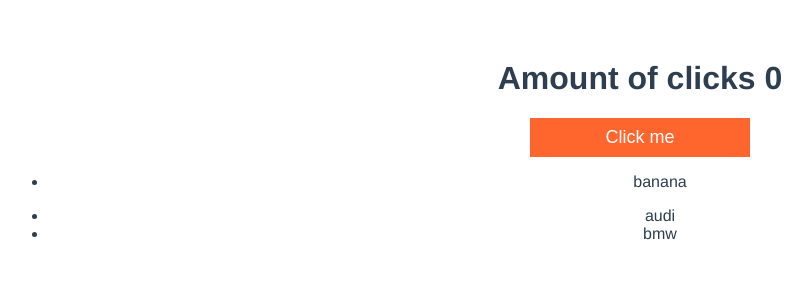
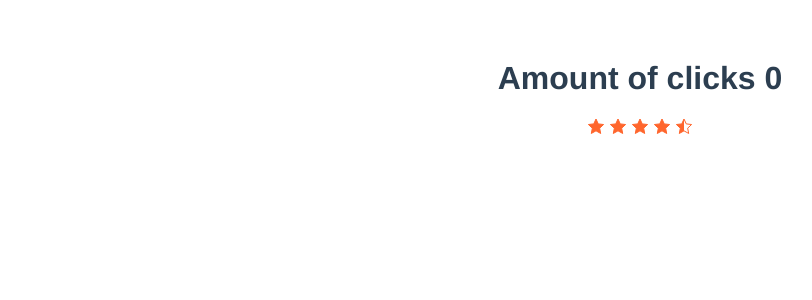
Before and after one commit to NikitaMelnychencko/vue, a Vue app: page / in a window 1280 px wide. Shown: the top 300 px of the page, without its empty margins (0-812 px from the left). Built offline with nearby package versions, Linux system fonts and the light colour scheme.

Commit message:
lesson 8

```diff
--- a/src/App.vue
+++ b/src/App.vue
@@ -1,18 +1,17 @@
 <template>
   <div :id="$style.app">
     <h1>{{ title }}</h1>
-    <Button @click="increment">Click me</Button>
-    <DirectivesTest></DirectivesTest>
+
+    <StarRating :rating="4.5" />
   </div>
 </template>
 
 <script>
-import Button from "./components/Button";
-import DirectivesTest from "./components/DirectivesTest";
+import StarRating from "./components/StarRating";
 
 export default {
   name: "App",
-  components: { Button, DirectivesTest },
+  components: { StarRating },
   data() {
     return {
       amountOfClicks: 0,
--- a/src/components/DirectivesTest.vue
+++ /dev/null
@@ -1,35 +0,0 @@
-<template>
-  <div v-if="isVisible">
-    <h1 v-show="false">Super Test</h1>
-    <ul>
-      <template v-for="fruit in fruits">
-        <li v-if="fruit === 'banana'" :key="fruit">{{ fruit }}</li>
-      </template>
-    </ul>
-    <ul>
-      <li v-for="(car, key) in cars" :key="key">{{ key }}</li>
-    </ul>
-  </div>
-</template>
-
-<script>
-export default {
-  name: "DirectivesTest",
-  data() {
-    return {
-      isVisible: true,
-      fruits: ["kiwi", "banana", "apple"],
-      cars: {
-        audi: {
-          color: "red",
-        },
-        bmw: {
-          color: "black",
-        },
-      },
-    };
-  },
-};
-</script>
-
-<style lang="scss" scoped></style>
--- /dev/null
+++ b/src/components/StarRating.vue
@@ -0,0 +1,72 @@
+<template>
+  <div class="star-rating">
+    <span
+      class="star star--outlined"
+      v-for="index in starLimit"
+      :key="index"
+    ></span>
+    <div class="star-rating__colored" :style="ratingWidthStyle">
+      <span
+        v-for="index in starLimit"
+        :key="index"
+        class="star star--colored"
+      ></span>
+    </div>
+  </div>
+</template>
+
+<script>
+export default {
+  name: "StarRating",
+  props: {
+    rating: {
+      type: Number,
+      default: 0,
+    },
+    starLimit: {
+      type: Number,
+      default: 5,
+    },
+  },
+  computed: {
+    ratingWidth() {
+      return (this.rating / this.starLimit) * 100;
+    },
+    ratingWidthStyle() {
+      return `width: ${this.ratingWidth}%`;
+    },
+  },
+};
+</script>
+
+<style lang="scss" scoped>
+.star-rating {
+  position: relative;
+  display: inline-flex;
+
+  &__colored {
+    display: inline-flex;
+    position: absolute;
+    width: 0;
+    height: 100%;
+    top: 0;
+    left: 0;
+    overflow: hidden;
+  }
+}
+.star {
+  display: inline-block;
+  width: 16px;
+  height: 16px;
+  margin: 0 3px;
+  flex-shrink: 0;
+
+  &--colored {
+    background: url("/public/img/star-yellow.svg") center no-repeat;
+  }
+
+  &--outlined {
+    background: url("/public/img/star-outlined.svg") center no-repeat;
+  }
+}
+</style>
```
Also changed, not shown: public/img/star-outlined.svg (added), public/img/star-yellow.svg (added).
